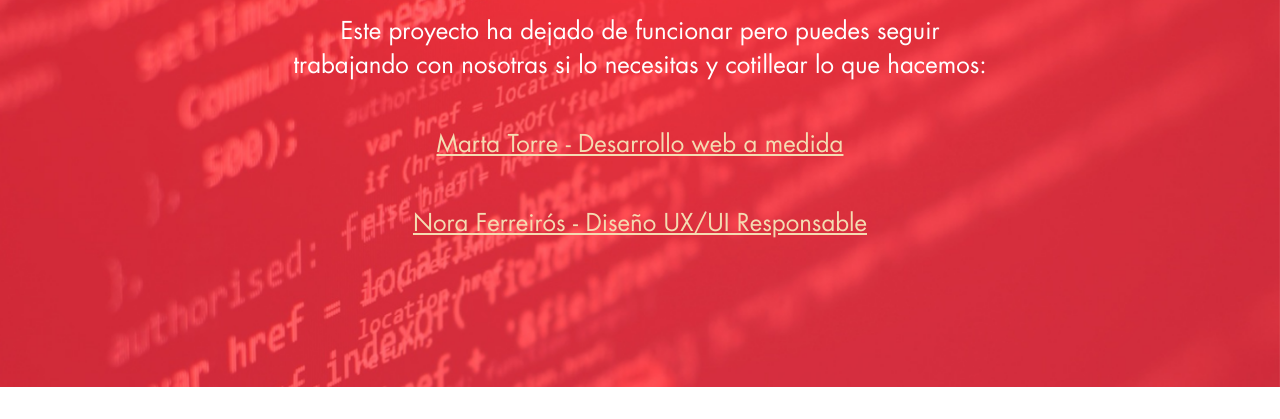
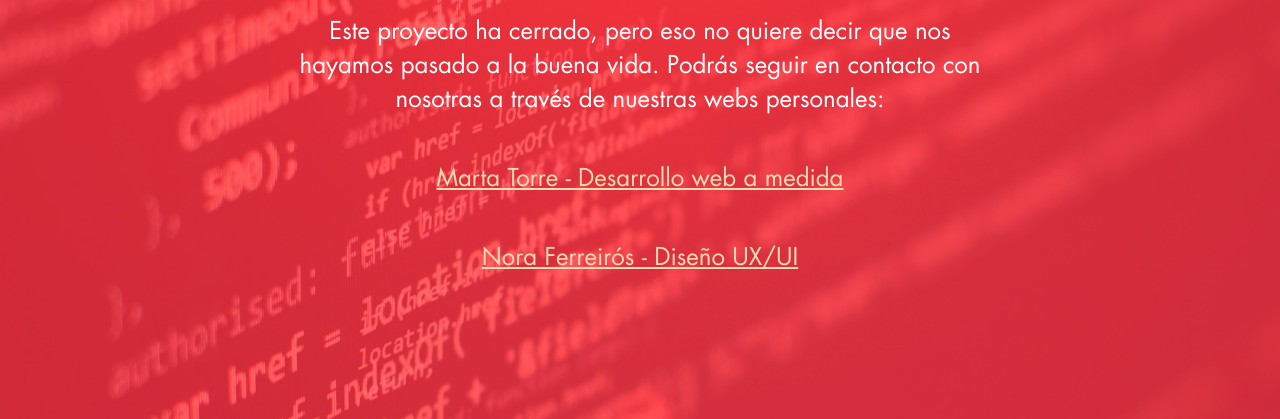
Before and after one commit to martatorredev/CloseOnDesarrollo, a plain HTML site: page index.html in a window 1280 px wide. Shown: the part 413-832 px from the top of the page. Before the commit the page ends 800 px from the top, so only its background shows below. Drawn offline with Linux system fonts and the light colour scheme.

Commit message:
Nora text

```diff
--- a/css/coming-soon.css
+++ b/css/coming-soon.css
@@ -91,6 +91,21 @@ h5 {
 }
 
 .minititle {
+	font-size: 24px;
+	font-family: 'Futura Std';
+	font-weight: normal;
+	font-style: normal;
+	font-stretch: normal;
+	line-height: 34px;
+	letter-spacing: 0;
+	text-align: center;
+	color: #ffffff;
+	width: 100%;
+	max-width: 700px;
+	margin: 25px auto 45px;
+}
+
+.boss {
 	font-size: 24px;
 	font-family: 'Futura Std';
 	font-weight: normal;
@@ -203,6 +218,12 @@ h5 {
 		margin: 15px auto 25px;
 	}
 
+	.boss {
+		font-size: 16px;
+		line-height: 22px;
+		margin: 15px auto 25px;
+	}
+
 	.cuadrado {
 		width:99%;
 	}
@@ -235,3 +256,15 @@ h5 {
 	color: #812529;
 	text-decoration: underline;
 }
+
+.content .boss a {
+	color: #f4dbb2;
+	text-decoration: underline;
+	transition: all 0.2s ease;
+
+}
+
+.content .boss a:hover {
+	color: #812529;
+	text-decoration: underline;
+}
--- a/index.html
+++ b/index.html
@@ -38,9 +38,9 @@
 			</div>
 			<div class="mt-50">
 				<h1 class="title-principal">PASANDO A MEJOR VIDA</h1>
-				<p class="minititle">Este proyecto ha dejado de funcionar pero puedes seguir trabajando con nosotras si lo necesitas y cotillear lo que hacemos:</p>
-				<p class="minititle"><a href="https://martatorre.dev/">Marta Torre - Desarrollo web a medida</a></p>
-				<p class="minititle"><a href="https://noraferreiros.com/">Nora Ferreirós - Diseño UX/UI Responsable</a></p>
+				<p class="minititle">Este proyecto ha cerrado, pero eso no quiere decir que nos hayamos pasado a la buena vida. Podrás seguir en contacto con nosotras a través de nuestras webs personales:</p>
+				<p class="boss"><a href="https://martatorre.dev/">Marta Torre - Desarrollo web a medida</a></p>
+				<p class="boss"><a href="https://noraferreiros.com/">Nora Ferreirós - Diseño UX/UI</a></p>
 			</div>
 
 		</div>
```
